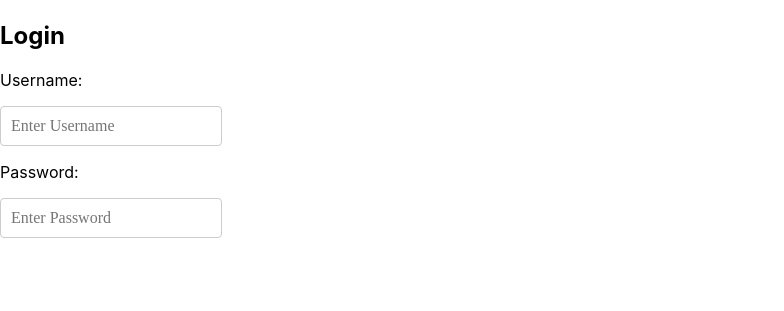
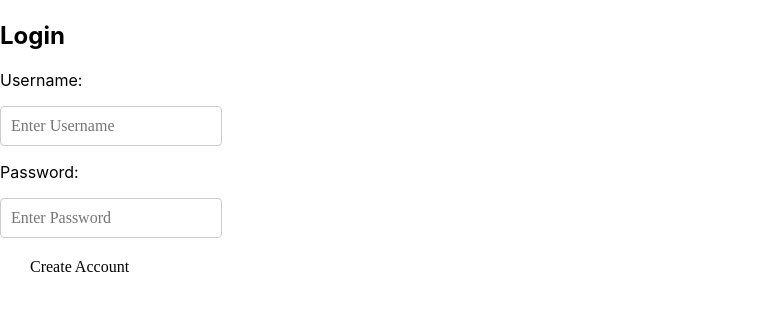
Before and after one commit to quanghuyle3/LetItFly, a React (Create React App) app in the folder frontend/: page / in a window 1280 px wide. Shown: the part 251-562 px from the top of the page, without its empty margins (0-784 px from the left). Built offline with nearby package versions, Linux system fonts and the light colour scheme.

Commit message:
Added button and test all users on home

```diff
--- a/frontend/src/components/Home.js
+++ b/frontend/src/components/Home.js
@@ -6,7 +6,7 @@ function Home() {
 
   async function getUsers() {
     try {
-      const response = await fetch('http://localhost:8080//retrieveAllUser')
+      const response = await fetch('http://localhost:8080/api/retrieveAllUsers')
       const data = await response.json();
       console.log(data);
       if(!response.ok) {
@@ -18,7 +18,7 @@ function Home() {
   }
   getUsers();
   useEffect(() => {
-    fetch('http://localhost:8080//retrieveAllUser')
+    fetch('http://localhost:8080/api/retrieveAllUsers')
       .then(response => response.json())
       .then(json => setData(json))
       .catch(error => console.error(error));
--- a/frontend/src/components/Login.js
+++ b/frontend/src/components/Login.js
@@ -1,11 +1,14 @@
-import React from 'react';
-import logo from './mock_logo.jpg';
+import React from "react";
+import logo from "./mock_logo.jpg";
 import { useState } from "react";
+import { useNavigate } from "react-router-dom";
 
 
 function Login() {
   const [email, setEmail] = useState("");
   const [password, setPassword] = useState("");
+  const navigate = useNavigate();
+
 
   const handleEmailChange = (e) => {
     setEmail(e.target.value);
@@ -13,12 +16,47 @@ function Login() {
   const handlePasswordChange = (e) => {
     setPassword(e.target.value);
   };
+
+  const handleSubmit = (e) => {
+    e.preventDefault();
+    console.log("hello");
+    const loginInfo = { email, password };
+    fetch("http://localhost:8080/login", {
+      method: "POST",
+      headers: { "Content-Type": "application/json" },
+      body: JSON.stringify(loginInfo),
+    }).then((response) => {
+      response
+        .text()
+        .then((result) => {
+          console.log(result);
+
+          if (result === "SUCCESS") {
+            navigate("/home");
+            console.log("Login successful");
+          } else if (result === "EXIST") {
+            // User already exists
+            // Display an error message to the user
+            console.log("User already exists");
+          } else {
+            // Handle other response cases here
+            console.log("Unhandled response:", result);
+          }
+        })
+        .catch((error) => {
+          console.error("Registration failed:", error);
+          // Handle errors here, e.g., display an error message to the user
+        });
+    });
+  };
+
   return (
     <div class="login-page">
       <div>
         <img src={logo}></img>
       </div>
       <h2>Login</h2>
+      <form onSubmit={handleSubmit}>
         <div class="">
           <div class="input">
             <p>Username:</p>
@@ -40,10 +78,11 @@ function Login() {
               required
             ></input>
           </div>
+          <button type="submit">Create Account</button>
         </div>
+      </form>
     </div>
-
-  )
+  );
 }
 
 export default Login;
```
Lines whose indentation alone changed are shown as unchanged.
